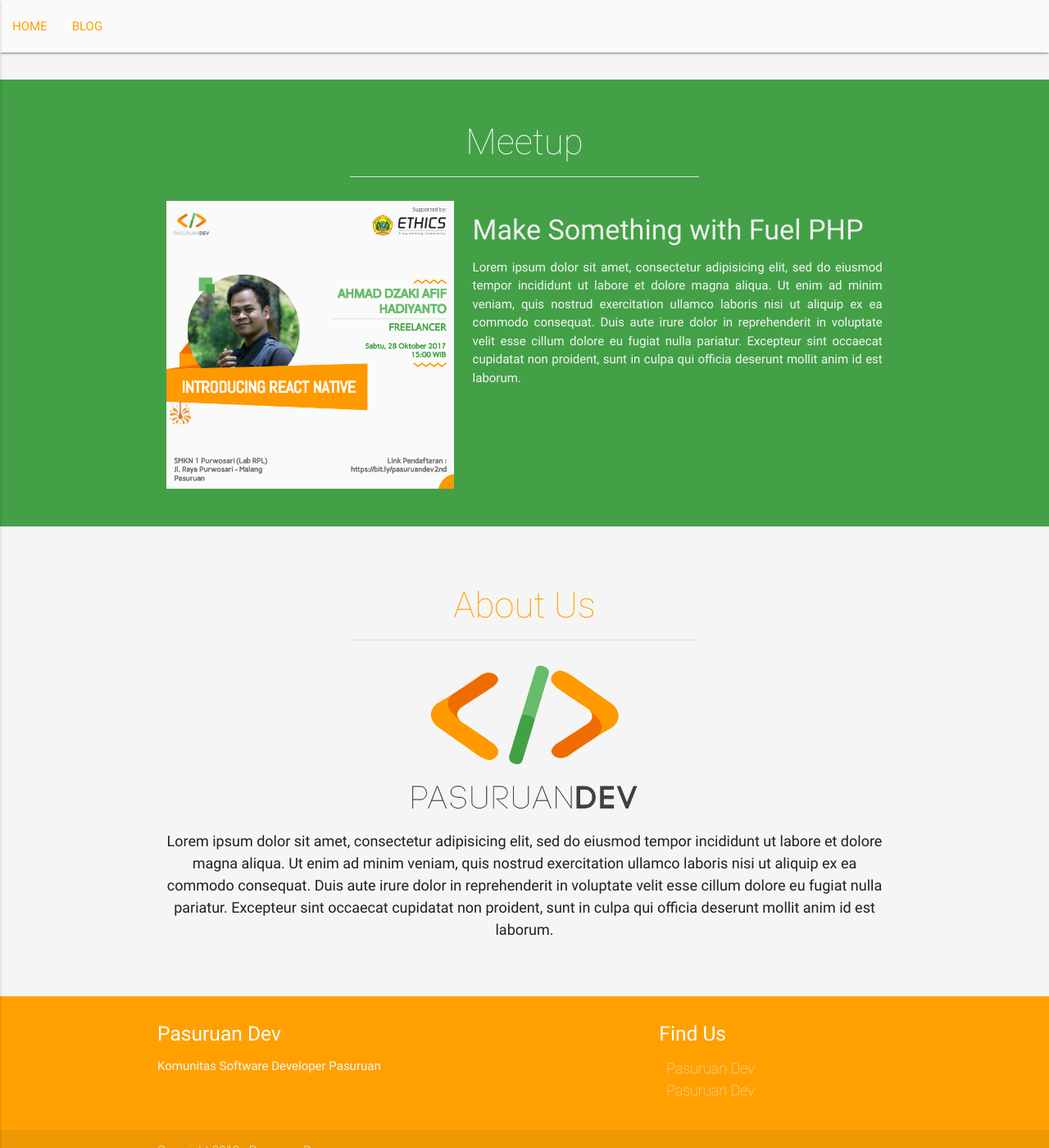
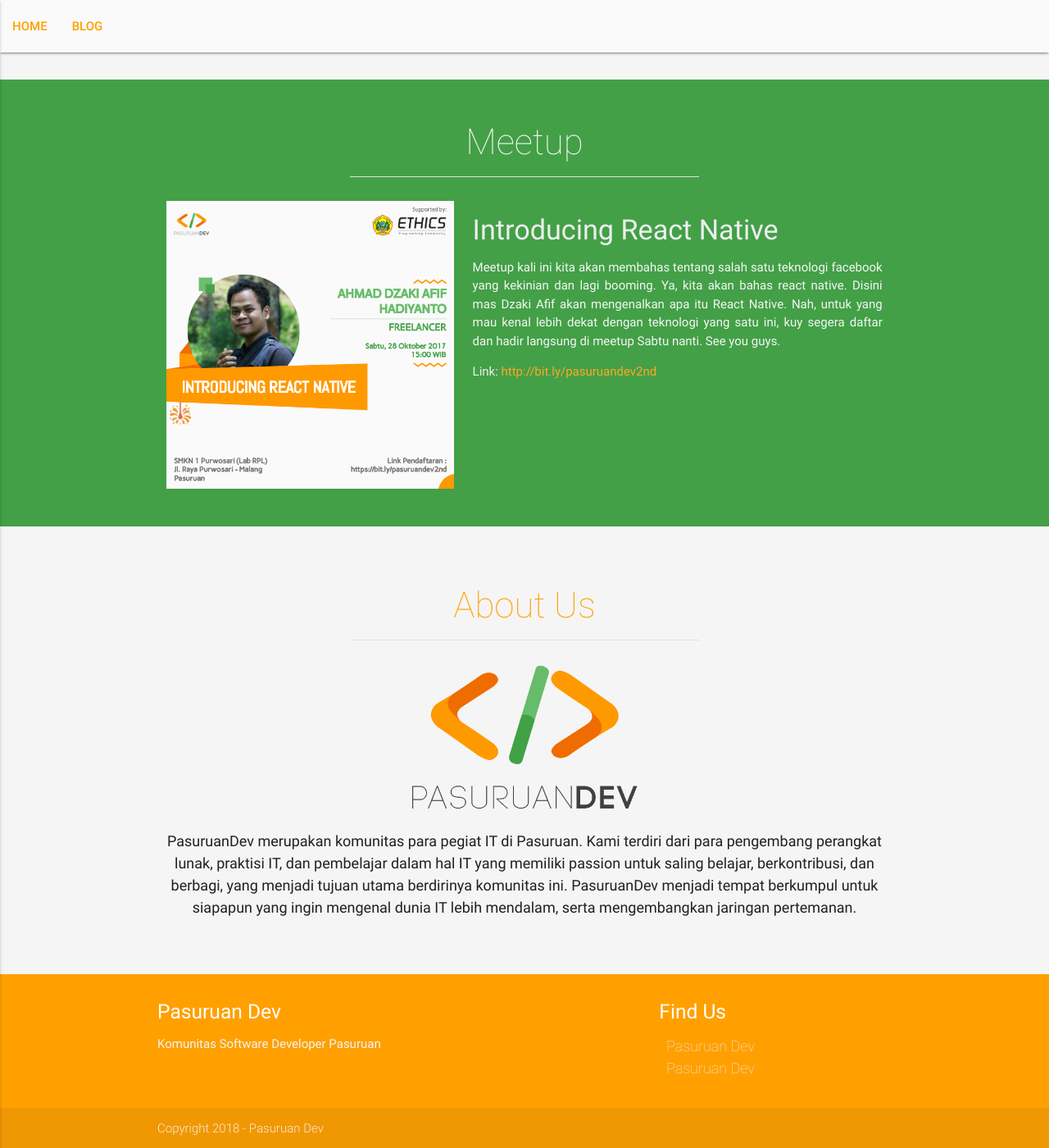
Before and after one commit to uddinmtm/pasuruandev.github.io, a Jekyll site: the page built from index.html, in a window 1280 px wide and 1400 px high, scrolled down 1330 px. Shown: the whole window at 82% size. Built offline with Jekyll 4.4.1, drawn with Linux system fonts in a browser that asks for light colours; nearby versions of some CDN libraries.

Commit message:
update content about and event next meetup

```diff
--- /dev/null
+++ b/_data/event.yml
@@ -0,0 +1,4 @@
+title: Introducing React Native
+image: nextmeetup.png
+description: Meetup kali ini kita akan membahas tentang salah satu teknologi facebook yang kekinian dan lagi booming. Ya, kita akan bahas react native. Disini mas Dzaki Afif akan mengenalkan apa itu React Native. Nah, untuk yang mau kenal lebih dekat dengan teknologi yang satu ini, kuy segera daftar dan hadir langsung di meetup Sabtu nanti. See you guys.
+link: http://bit.ly/pasuruandev2nd
--- a/_includes/navigation.html
+++ b/_includes/navigation.html
@@ -10,7 +10,7 @@
             <ul class="left hide-on-med-and-down">
                 {% for item in site.data.navigation %}
                 <li>
-                    <a href="{{ item.link }}" class="amber-text text-darken-2">{{ item.name }}</a>
+                    <a href="{{ item.link }}" class="amber-text text-darken-2"><strong>{{ item.name }}</strong></a>
                 </li>
                 {% endfor %}
             </ul>
--- a/index.html
+++ b/index.html
@@ -92,14 +92,12 @@
     <div class="section"></div>
 
     <div class="col s12 m5 l5">
-      <img src="/assets/images/nextmeetup.png" alt="" width="100%">
+        <img src="/assets/images/{{ site.data.event.image }}" alt="" width="100%">
     </div>
     <div class="col s12 m7 l7">
-      <h4 class="grey-text text-lighten-3">Make Something with Fuel PHP</h4>
-      <p class="grey-text text-lighten-4" align="justify">Lorem ipsum dolor sit amet, consectetur adipisicing elit, sed do eiusmod tempor incididunt ut labore et dolore magna
-        aliqua. Ut enim ad minim veniam, quis nostrud exercitation ullamco laboris nisi ut aliquip ex ea commodo consequat.
-        Duis aute irure dolor in reprehenderit in voluptate velit esse cillum dolore eu fugiat nulla pariatur. Excepteur
-        sint occaecat cupidatat non proident, sunt in culpa qui officia deserunt mollit anim id est laborum.</p>
+        <h4 class="grey-text text-lighten-3">{{ site.data.event.title }}</h4>
+        <p class="grey-text text-lighten-4" align="justify">{{ site.data.event.description }}</p>
+        <p class="grey-text text-lighten-3">Link: <a class="orange-text text-lighten-1" href="http://bit.ly/pasuruandev2nd">http://bit.ly/pasuruandev2nd</a></p>
     </div>
   </div>
 
@@ -125,10 +123,7 @@
     </div>
 
     <div class="col s12">
-      <p id="about-us" class="center-align">Lorem ipsum dolor sit amet, consectetur adipisicing elit, sed do eiusmod tempor incididunt ut labore et dolore magna
-        aliqua. Ut enim ad minim veniam, quis nostrud exercitation ullamco laboris nisi ut aliquip ex ea commodo consequat.
-        Duis aute irure dolor in reprehenderit in voluptate velit esse cillum dolore eu fugiat nulla pariatur. Excepteur
-        sint occaecat cupidatat non proident, sunt in culpa qui officia deserunt mollit anim id est laborum.</p>
+      <p id="about-us" class="center-align">PasuruanDev merupakan komunitas para pegiat IT di Pasuruan. Kami terdiri dari para pengembang perangkat lunak, praktisi IT, dan pembelajar dalam hal IT yang memiliki passion untuk saling belajar, berkontribusi, dan berbagi, yang menjadi tujuan utama berdirinya komunitas ini. PasuruanDev menjadi tempat berkumpul untuk siapapun yang ingin mengenal dunia IT lebih mendalam, serta mengembangkan jaringan pertemanan.</p>
     </div>
   </div>
 </div>
```
